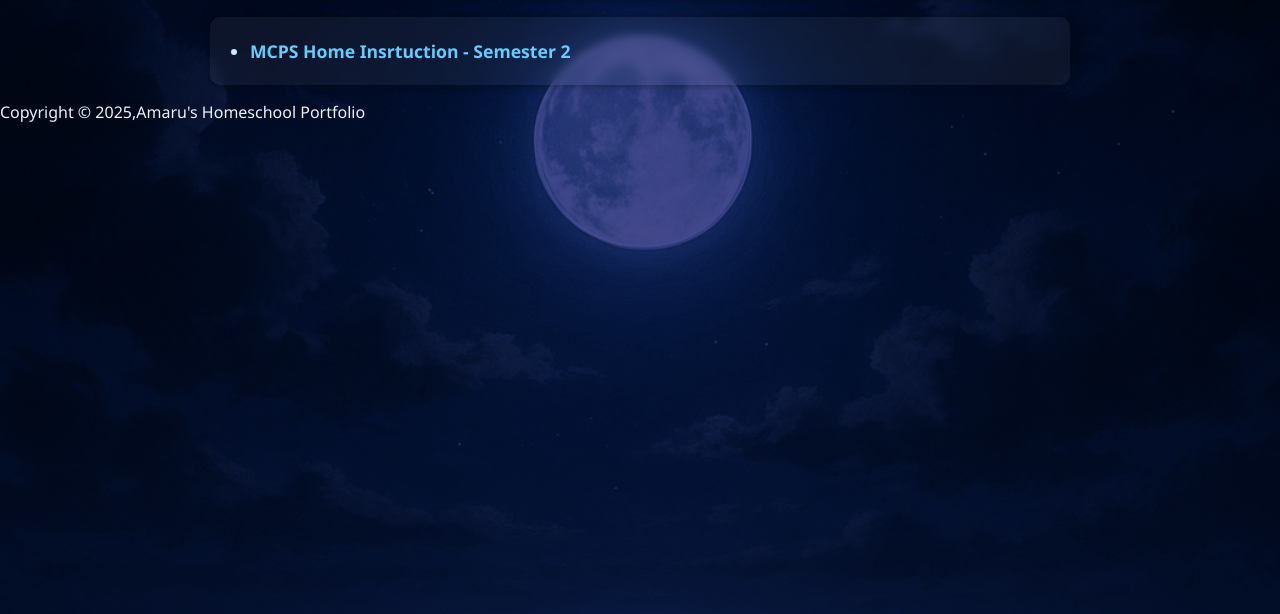
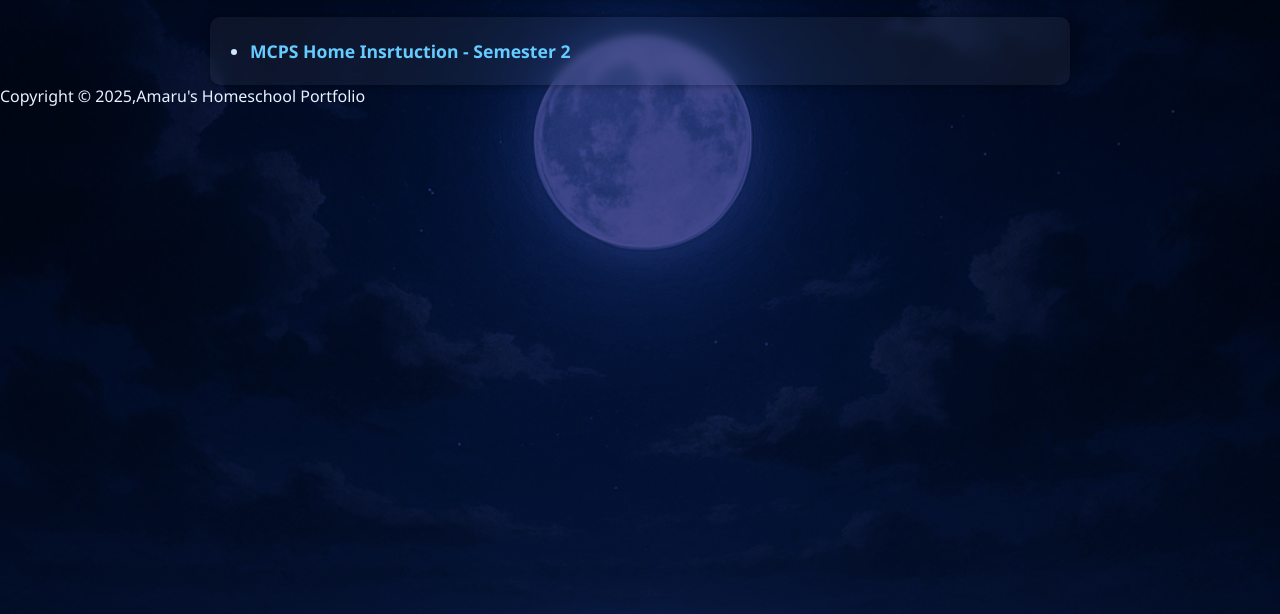
Before and after one commit to ShangoCod3/LandingPage1, a plain HTML site: page index.html in a window 1280 px wide. Shown: the part 186-800 px from the top of the page. Drawn offline with Linux system fonts and the light colour scheme.

Commit message:
Update index.html

```diff
--- a/index.html
+++ b/index.html
@@ -38,11 +38,6 @@
 
 
 
-
-
-
-
-
-<p>Copyright &copy; 2025,Amaru's Homeschool Portfolio</p>
+<footer>Copyright &copy; 2025,Amaru's Homeschool Portfolio</footer>
 
 </html>
```
